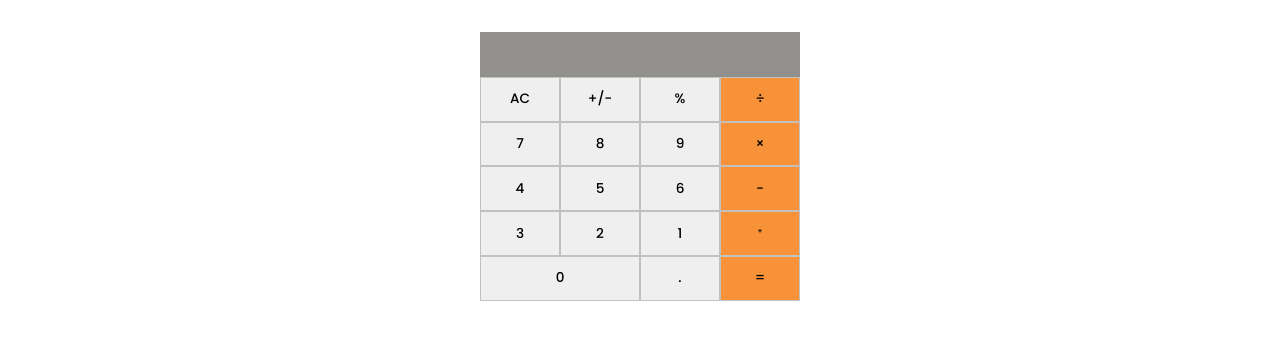
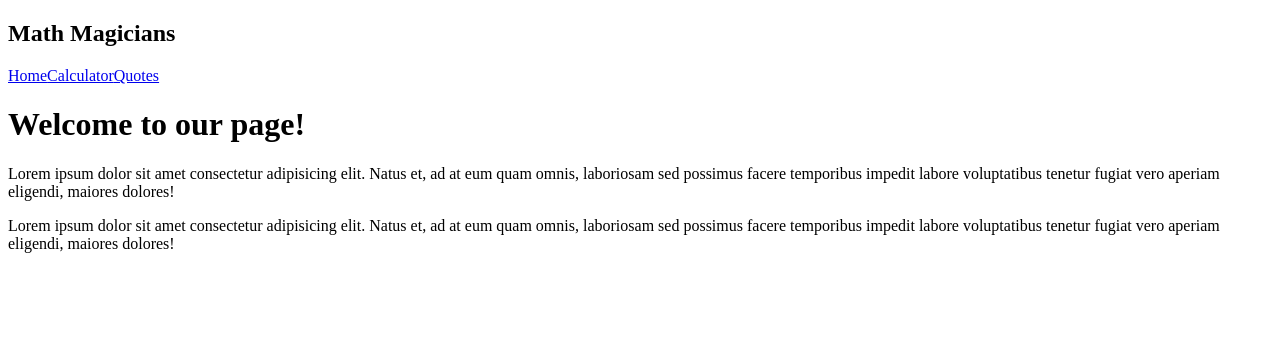
Before and after one commit to bobb-Rob/math-magician, a React (Create React App) app: page / in a window 1280 px wide. Shown: the top 340 px of the page. Built offline with nearby package versions, Linux system fonts and the light colour scheme.

Commit message:
Add all three components, Home, quotes, Calculator page

```diff
--- a/package.json
+++ b/package.json
@@ -10,6 +10,7 @@
     "big.js": "^6.2.0",
     "react": "^18.2.0",
     "react-dom": "^18.2.0",
+    "react-router-dom": "^6.3.0",
     "react-scripts": "5.0.1",
     "web-vitals": "^2.1.4"
   },
--- a/src/App.js
+++ b/src/App.js
@@ -1,11 +1,19 @@
 import React from 'react';
-import Calculator from './components/calculator';
+import { Routes, Route, Link } from 'react-router-dom';
+import CalculatorPage from './components/CalculatorPage';
+import Navbar from './components/Navbar';
+import HomePage from './components/HomePage';
 import './App.css';
 
 function App() {
   return (
     <div className="App">
-      <Calculator />
+      <Navbar />
+      <Routes>
+        <Route path="/" element={<HomePage />} />
+        <Route path="quotes" element={<CalculatorPage />} />
+        <Route path="calculator" element={<HomePage />} />
+      </Routes>
     </div>
   );
 }
--- /dev/null
+++ b/src/components/CalculatorPage.jsx
@@ -0,0 +1,13 @@
+import React from 'react';
+import Calculator from './calculator';
+
+const CalculatorPage = () => {
+  return (
+    <div>
+      CalculatorPage
+      <Calculator />
+    </div>
+  )
+}
+
+export default CalculatorPage;
--- /dev/null
+++ b/src/components/HomePage.jsx
@@ -0,0 +1,23 @@
+import React from "react";
+
+const HomePage = () => {
+    return(
+        <div>
+          <h1>Welcome to our page!</h1>
+          <p>Lorem ipsum dolor sit amet consectetur adipisicing elit.
+           Natus et, ad at eum quam omnis, laboriosam sed possimus facere
+           temporibus impedit labore voluptatibus tenetur fugiat vero aperiam
+           eligendi, maiores dolores!
+           </p>
+
+          <p>Lorem ipsum dolor sit amet consectetur adipisicing elit.
+           Natus et, ad at eum quam omnis, laboriosam sed possimus facere
+           temporibus impedit labore voluptatibus tenetur fugiat vero aperiam
+           eligendi, maiores dolores!
+           </p>
+
+        </div>
+    )
+}
+
+export default HomePage;
--- /dev/null
+++ b/src/components/Navbar.jsx
@@ -0,0 +1,15 @@
+import React from 'react';
+import { Link } from 'react-router-dom';
+
+const Navbar = () => (
+  <nav>
+    <h1>Math Magicians</h1>
+    <div>
+      <Link to="/home">Home</Link>
+      <Link to="/calculator">Calculator</Link>
+      <Link to="/quotes">Quotes</Link>
+    </div>
+  </nav>
+);
+
+export default Navbar;
--- a/src/index.js
+++ b/src/index.js
@@ -1,16 +1,13 @@
 import React from 'react';
 import ReactDOM from 'react-dom/client';
+import { BrowserRouter as Router } from 'react-router-dom';
 import App from './App';
-import reportWebVitals from './reportWebVitals';
 
 const root = ReactDOM.createRoot(document.getElementById('root'));
 root.render(
   <React.StrictMode>
-    <App />
+    <Router>
+      <App />
+    </Router>
   </React.StrictMode>,
 );
-
-// If you want to start measuring performance in your app, pass a function
-// to log results (for example: reportWebVitals(console.log))
-// or send to an analytics endpoint. Learn more: https://bit.ly/CRA-vitals
-reportWebVitals();
```
Also changed, not shown: src/components/QuotesPage.jsx (added, +9 -0 lines), 1 other file (tests, documents, lock files or other folders).
